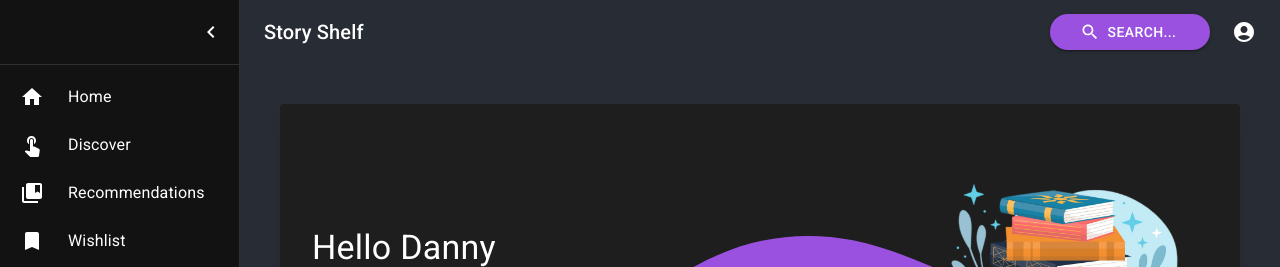
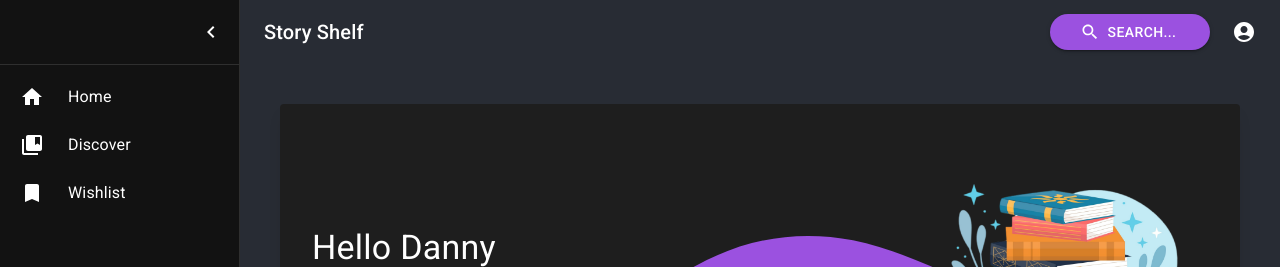
Before and after one commit to DlopezS98/story-shelf-app, a React (Create React App) app: page / in a window 1280 px wide. Shown: the top 267 px of the page. Built offline with nearby package versions, Linux system fonts and the light colour scheme.

Commit message:
remove navigation option (recommendations)

```diff
--- a/src/App.tsx
+++ b/src/App.tsx
@@ -13,7 +13,6 @@ import MenuIcon from '@mui/icons-material/Menu';
 import HomeIcon from '@mui/icons-material/Home';
 import BookmarkIcon from '@mui/icons-material/Bookmark';
 import CollectionsBookmarkIcon from '@mui/icons-material/CollectionsBookmark';
-import TouchAppIcon from '@mui/icons-material/TouchApp';
 import ChevronLeftIcon from '@mui/icons-material/ChevronLeft';
 import ChevronRightIcon from '@mui/icons-material/ChevronRight';
 import ListItem from '@mui/material/ListItem';
@@ -158,8 +157,7 @@ export default function MiniDrawer() {
 
   const drawerItems: DrawerItem[] = [
     { key: 'home', icon: <HomeIcon />, text: 'Home', path: '/' },
-    { key: 'discover', icon: <TouchAppIcon />, text: 'Discover', path: '/discover' },
-    { key: 'recommendations', icon: <CollectionsBookmarkIcon />, text: 'Recommendations', path: '/recommendations' },
+    { key: 'discover', icon: <CollectionsBookmarkIcon />, text: 'Discover', path: '/discover' },
     { key: 'wishlist', icon: <BookmarkIcon />, text: 'Wishlist', path: '/wishlist' },
   ];
 
```
